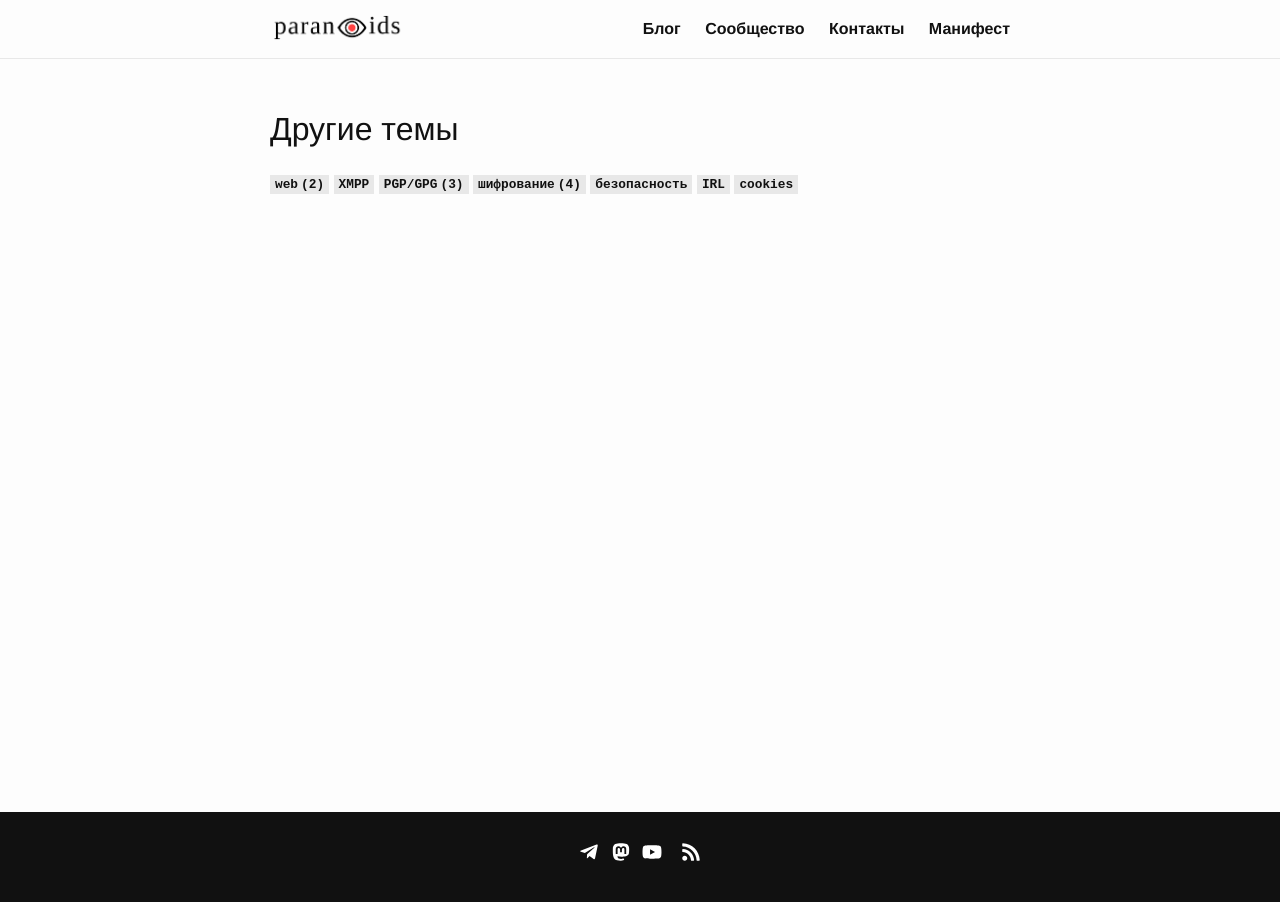
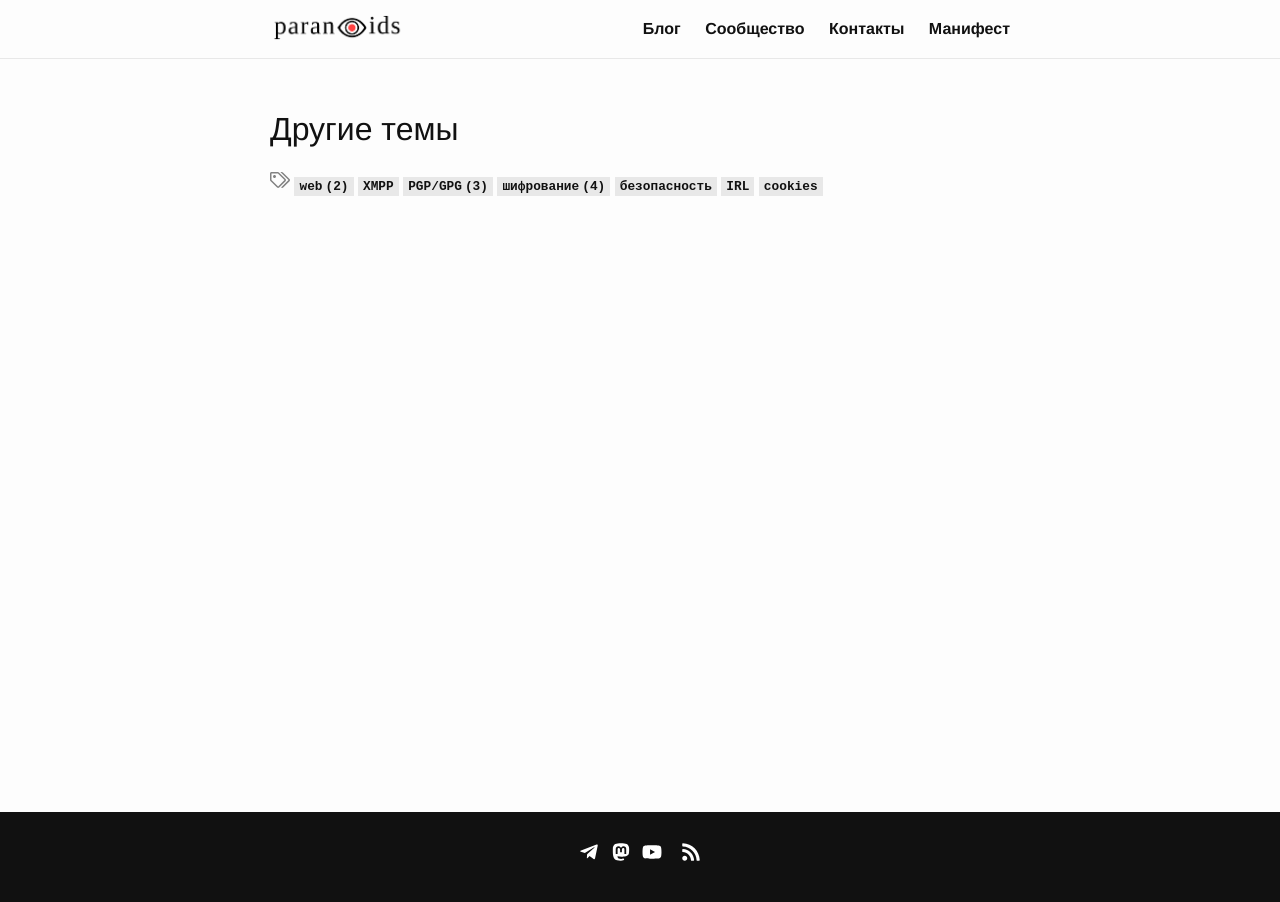
Before and after one commit to 2b7E1n6D0e5R7/2b7E1n6D0e5R7.github.io, a Jekyll site: the page built from _pages/tags.md, in a window 1280 px wide. Built offline with Jekyll 4.4.1, drawn with Linux system fonts in a browser that asks for light colours.

Commit message:
Update tags.html

```diff
--- a/_layouts/tags.html
+++ b/_layouts/tags.html
@@ -32,9 +32,8 @@ layout: default
 
 {% if site.tags != '' %}
 <h1>Другие темы</h1>
-
 <div class="tags">
-  <i class="fa fa-tags"></i>
+   <svg xmlns="http://www.w3.org/2000/svg" width="20px" height="20px" viewBox="0 0 640 512"><path path id="tags" fill="#828282" d="M625.941 293.823L421.823 497.941c-18.746 18.746-49.138 18.745-67.882 0l-.36-.36L592 259.882 331.397 0h48.721a48 48 0 0 1 33.941 14.059l211.882 211.882c18.745 18.745 18.745 49.137 0 67.882zm-128 0L293.823 497.941C284.451 507.314 272.166 512 259.882 512c-12.284 0-24.569-4.686-33.941-14.059L14.059 286.059A48 48 0 0 1 0 252.118V48C0 21.49 21.49 0 48 0h204.118a47.998 47.998 0 0 1 33.941 14.059l211.882 211.882c18.745 18.745 18.745 49.137 0 67.882zM464 259.882L252.118 48H48v204.118l211.886 211.878L464 259.882zM144 96c-26.51 0-48 21.49-48 48s21.49 48 48 48 48-21.49 48-48-21.49-48-48-48z"/></svg>
   {% for tag_obj in site.tags %}
     {% assign tag = tag_obj | first %}
     {% assign count = site.tags[tag].size %}
```
